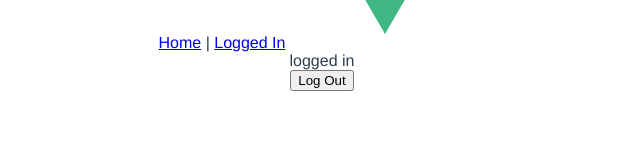
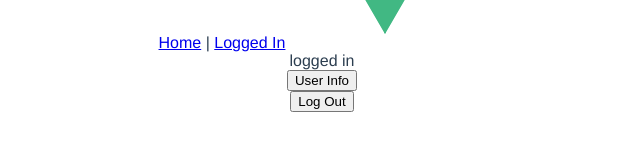
Before and after one commit to perelin/firebase-auth-providerdata-test, a Vue app: page /#/loggedin in a window 1280 px wide. Shown: the part 212-362 px from the top of the page, without its empty margins (318-958 px from the left). Built offline with nearby package versions, Linux system fonts and the light colour scheme; no server answers.

Commit message:
added more logging

```diff
--- a/src/components/LoggedIn.vue
+++ b/src/components/LoggedIn.vue
@@ -1,12 +1,13 @@
 <template>
   <div>
     <div>logged in</div>
+    <div><button v-on:click="getUserInfo">User Info</button></div>
     <div><button v-on:click="logOut">Log Out</button></div>
   </div>
 </template>
 
 <script>
-import { signOut } from "firebase/auth";
+import { getAuth, signOut } from "firebase/auth";
 export default {
   name: "LoggedIn",
   methods: {
@@ -20,6 +21,20 @@ export default {
           console.log(error);
         });
     },
+    getUserInfo: function () {
+      const auth = getAuth();
+      const user = auth.currentUser;
+      console.log("getUserInfo: user", user);
+      if (user !== null) {
+        user.providerData.forEach((profile) => {
+          console.log("Sign-in provider: " + profile.providerId);
+          console.log("  Provider-specific UID: " + profile.uid);
+          console.log("  Name: " + profile.displayName);
+          console.log("  Email: " + profile.email);
+          console.log("  Photo URL: " + profile.photoURL);
+        });
+      }
+    },
   },
 };
 </script>
```
